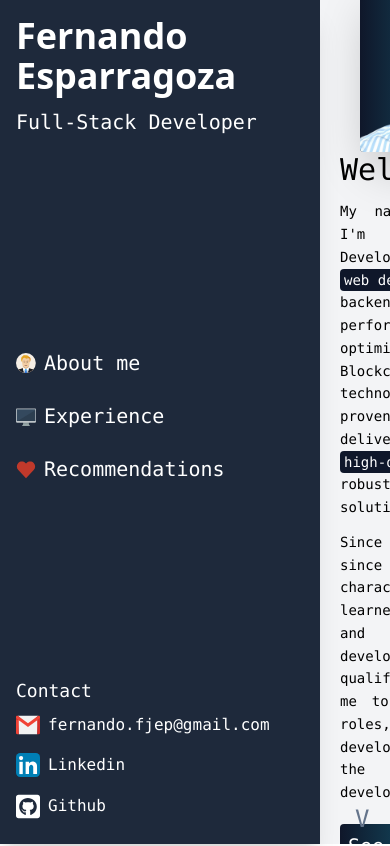
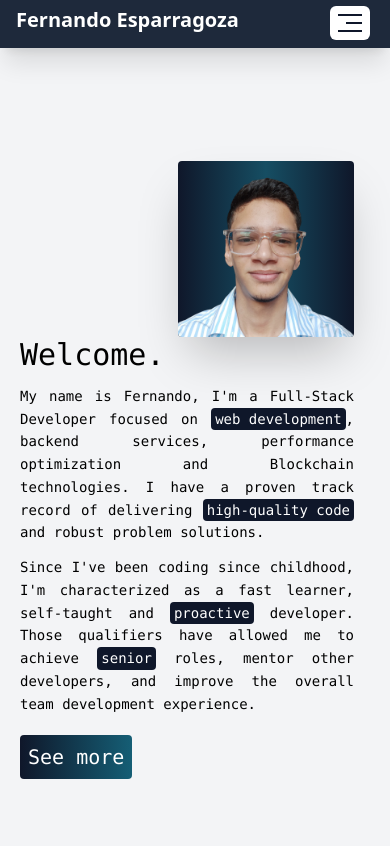
Before and after one commit to ferjep/ferjep.github.io, a Vue app: page / in a window 390 px wide. Shown: the top 846 px of the page. Built offline with nearby package versions, Linux system fonts and the light colour scheme.

Commit message:
Responsive design for sidebar and scroll behavior

```diff
--- a/src/App.vue
+++ b/src/App.vue
@@ -13,7 +13,7 @@ const updateActiveView = (id) => {
 </script>
 
 <template>
-    <div class="flex font-mono selection:bg-slate-300 selection:text-slate-900">
+    <div class="flex flex-col lg:flex-row font-mono selection:bg-slate-300 selection:text-slate-900">
         <SideBar :activeId="activeViewId"/>
         <ViewContainer @on-view-change-id="updateActiveView"/>
     </div>
--- a/src/components/SideBar.vue
+++ b/src/components/SideBar.vue
@@ -6,17 +6,35 @@ import MailIcon from '../assets/icons/mail.svg'
 import ContactLink from './ContactLink.vue'
 
 import sections from '../data/sections'
+import { ref } from 'vue';
 
 const props = defineProps({
     activeId: String
 })
 
+const isMenuOpen = ref(false)
+
+const toggleMenu = () => {
+    isMenuOpen.value = !isMenuOpen.value
+}
+
 </script>
 <template>
-    <div class="h-screen w-80">
-        <div class="fixed w-80 h-full bg-slate-800 pt-4 pb-6 flex flex-col justify-between shadow-xl text-white">
+    <div class="h-12 lg:h-screen w-80">
+        <div
+            class="fixed z-50 w-full lg:w-80 overflow-y-hidden lg:h-full bg-slate-800 lg:pt-4 pb-6 flex flex-col justify-between shadow-xl text-white transition-all"
+            :class="isMenuOpen ? 'h-full' : 'h-12'"
+        >
+            <button
+                class="lg:hidden absolute transition-all top-1.5 right-5 space-y-1.5 bg-white p-2 rounded-md"
+                @click="toggleMenu"
+            >
+                <div class="w-6 h-0.5 bg-slate-900 transition-all" :class="{'rotate-45 translate-y-2': isMenuOpen}"></div>
+                <div class="ml-auto w-4 h-0.5 bg-slate-900" :class="{'invisible': isMenuOpen}"></div>
+                <div class="w-6 h-0.5 bg-slate-900 transition-all" :class="{'-rotate-45 -translate-y-2': isMenuOpen}"></div>
+            </button>
             <div class="px-4">
-                <h1 class="text-4xl font-bold mb-3 font-sans">
+                <h1 class="h-12 lg:h-fit flex items-center -mt-1 lg:mt-0 lg:block text-xl lg:text-4xl font-bold mb-3 font-sans">
                     Fernando Esparragoza
                 </h1>
                 <h1 class="text-xl font-light mb-1 pb-4">
--- a/src/components/ViewContainer.vue
+++ b/src/components/ViewContainer.vue
@@ -10,8 +10,8 @@ const emit = defineEmits({
 const container = ref(null)
 const views = ref([])
 
-const updateActiveView = debounce(() => {
-    const view = views.value.find((view) => view.el.offsetTop === container.value.scrollTop)
+const updateActiveView = debounce(({scrollTop}) => {
+    const view = views.value.find((view) => view.el.offsetTop >= scrollTop)
 
     if (view) {
         emit('onViewChangeId', view.section.id)
@@ -26,7 +26,11 @@ onMounted(() => {
     }))
 
     container.value.addEventListener('scroll', () => {
-        updateActiveView()
+        updateActiveView({scrollTop: container.value.scrollTop})
+    }, { passive: true })
+
+    window.addEventListener('scroll', () => {
+        updateActiveView({scrollTop: window.scrollY})
     }, { passive: true })
 })
 </script>
```
